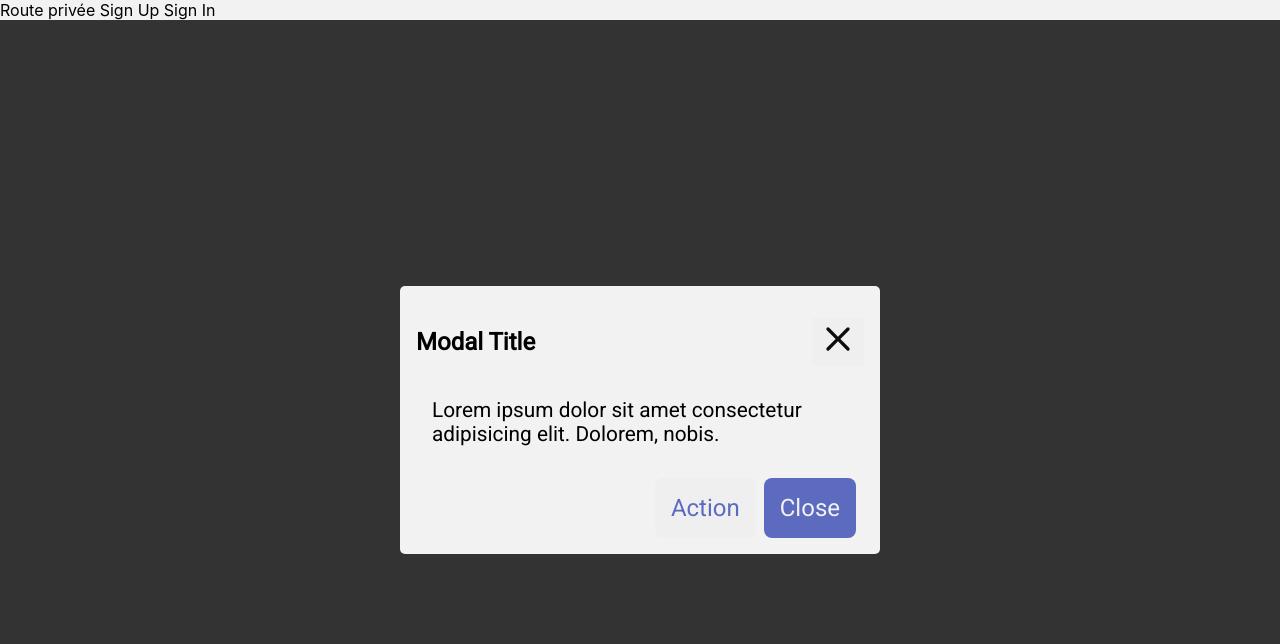
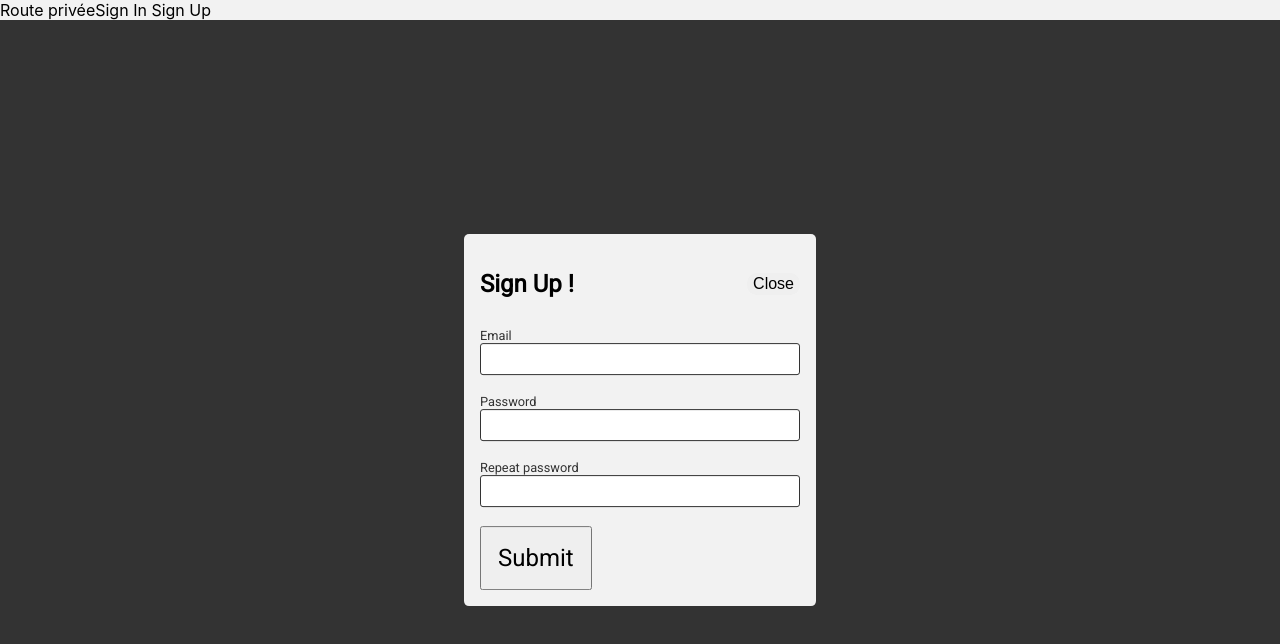
Before and after one commit to Pizatol/Modal-Auth-Component, a Next.js app: page / in a window 1280 px wide. Both pictures are taken after a click on the button "Toggle". Shown: the top 644 px of the page. Built offline with nearby package versions, Linux system fonts and the light colour scheme.

Commit message:
changement modale signUp

```diff
--- /dev/null
+++ b/components/SignUpModal.js
@@ -0,0 +1,51 @@
+import React from "react";
+import css from "../styles/SignUpModal.module.scss";
+
+import { ModalContext } from "../context/Context";
+import { useContext } from "react";
+
+export default function SignUpModal() {
+    const [toggleModal, setToggleModal] = useContext(ModalContext);
+
+    const toggleFunc = () => {
+        setToggleModal(!toggleModal);
+    };
+
+    return (
+        <div className={css.globalContainer}>
+            <div className={css.overlay} onClick={toggleFunc}></div>
+            <div className={css.cardContainer}>
+                <div className={css.upCard}>
+                    <h1>Sign Up !</h1>
+						  <button onClick={toggleFunc} className={css.btnClose}>
+                        Close
+                    </button>
+
+                </div>
+                <div className={css.modCard}>
+                    <form>
+                        <div className={css.formItem}>
+                            <label htmlFor="email">Email</label>
+                            <input type="email" id="email" required />
+                        </div>
+                        <div className={css.formItem}>
+                            <label htmlFor="pwd">Password</label>
+                            <input type="password" id="pwd" required />
+                        </div>
+                        <div className={css.formItem}>
+                            <label htmlFor="pwd">Repeat password</label>
+                            <input type="password" id="pwd" required />
+                        </div>
+								<button className={css.btnSubmit}>Submit</button>
+                    </form>
+                </div>
+                <div className={css.downCard}>
+
+
+
+
+                </div>
+            </div>
+        </div>
+    );
+}
--- a/pages/index.js
+++ b/pages/index.js
@@ -7,6 +7,7 @@ import { useContext } from "react";
 import Link from "next/link";
 
 import Modal from "../components/Modal";
+import SignUpModal from "../components/SignUpModal";
 
 
 
@@ -32,19 +33,21 @@ export default function Home() {
         <a>Route privée</a>
     </Link>
 
-    <Link href="/sign/signUp">
-      <a> Sign Up </a>
-    </Link>
     <Link href="/sign/signIn">
       <a>Sign In</a>
     </Link>
 
+    <Link href="/sign/signUp">
+      <a> Sign Up </a>
+    </Link>
 
         <button className={css.button} onClick={() => toggleFunc()}>
           Toggle
         </button>
 
-        {toggleModal ? <Modal /> : ""}
+
+
+        {toggleModal ? <SignUpModal/> : ""}
       </section>
     </div>
   );
--- a/styles/SignUp.module.css
+++ b/styles/SignUp.module.css
@@ -24,4 +24,4 @@
   margin: 10px;
   text-align: center;
 }
-/*# sourceMappingURL=SignUp.module.css.map */
+/*# sourceMappingURL=signUp.module.css.map */
--- /dev/null
+++ b/styles/SignUpModal.module.css
@@ -0,0 +1,114 @@
+.globalContainer {
+  position: relative;
+  width: 100vw;
+  height: 100vh;
+  z-index: 2;
+}
+
+.overlay {
+  width: 100%;
+  height: 100%;
+  background-color: #333;
+}
+
+.cardContainer {
+  position: absolute;
+  top: 50%;
+  left: 50%;
+  -webkit-transform: translate(-50%, -50%);
+          transform: translate(-50%, -50%);
+  width: auto;
+  height: auto;
+  background-color: #F2F2F2;
+  border-radius: 5px;
+  padding: 1rem;
+  -webkit-animation-name: appear;
+          animation-name: appear;
+  -webkit-animation-duration: 1s;
+          animation-duration: 1s;
+}
+
+@-webkit-keyframes appear {
+  0% {
+    opacity: 0;
+    -webkit-transform: translate(-50%, -70%);
+            transform: translate(-50%, -70%);
+  }
+  100% {
+    opacity: 1;
+    -webkit-transform: translate(-50%, -50%);
+            transform: translate(-50%, -50%);
+  }
+}
+
+@keyframes appear {
+  0% {
+    opacity: 0;
+    -webkit-transform: translate(-50%, -70%);
+            transform: translate(-50%, -70%);
+  }
+  100% {
+    opacity: 1;
+    -webkit-transform: translate(-50%, -50%);
+            transform: translate(-50%, -50%);
+  }
+}
+
+.upCard {
+  display: -webkit-box;
+  display: -ms-flexbox;
+  display: flex;
+  -webkit-box-pack: justify;
+      -ms-flex-pack: justify;
+          justify-content: space-between;
+  -webkit-box-align: center;
+      -ms-flex-align: center;
+          align-items: center;
+  font-family: var(--font);
+}
+
+.upCard button {
+  border: none;
+  border-radius: 10px;
+  font-size: 1rem;
+  -webkit-transition: all .5s ease;
+  transition: all .5s ease;
+  height: 1.4rem;
+}
+
+.upCard button:hover {
+  background-color: crimson;
+}
+
+.formItem {
+  display: -webkit-box;
+  display: -ms-flexbox;
+  display: flex;
+  -webkit-box-orient: vertical;
+  -webkit-box-direction: normal;
+      -ms-flex-direction: column;
+          flex-direction: column;
+  margin: 10px 0;
+  width: 20rem;
+  height: 3.5rem;
+}
+
+.formItem label {
+  font-size: .8rem;
+  font-family: var(--font);
+  color: #333;
+}
+
+.formItem input {
+  height: 2rem;
+  border-radius: 3px;
+  border: 1px solid #333;
+  outline: none;
+}
+
+.btnSubmit {
+  font-family: var(--font);
+  font-size: 1.5rem;
+  padding: 1rem;
+}
+/*# sourceMappingURL=SignUpModal.module.css.map */
--- /dev/null
+++ b/styles/SignUpModal.module.scss
@@ -0,0 +1,82 @@
+
+.globalContainer {
+	position: relative;
+	width: 100vw;
+	height: 100vh;
+	z-index: 2;
+}
+
+.overlay{
+	width: 100%;
+	height: 100%;
+	background-color: #333;
+}
+
+.cardContainer {
+	position: absolute;
+	top: 50%;
+	left: 50%;
+	transform: translate(-50%, -50%);
+	width: auto;
+	height: auto;
+	background-color: #F2F2F2;
+	border-radius: 5px;
+	padding: 1rem;
+	animation-name: appear;
+	animation-duration: 1s;
+
+}
+@keyframes appear {
+	0% {
+		opacity: 0;
+		transform: translate(-50%, -70%);
+	}
+	100% {
+		opacity: 1;
+		transform: translate(-50%, -50%);
+	}
+}
+.upCard {
+	display: flex;
+	justify-content: space-between;
+	align-items: center;
+	font-family: var(--font);
+	 button {
+		 border: none;
+		 border-radius: 10px;
+		 font-size: 1rem;
+		 transition: all .5s ease;
+		 height: 1.4rem;
+
+	 }
+	 button:hover {
+		 background-color: crimson;
+	 }
+
+
+}
+.formItem {
+	display: flex;
+	flex-direction: column;
+	margin: 10px 0;
+	width: 20rem;
+	height: 3.5rem;
+
+	label {
+		font-size: .8rem;
+		font-family: var(--font);
+		color: #333;
+	}
+	input {
+		height: 2rem;
+		border-radius: 3px;
+		border: 1px solid #333;
+		outline: none;
+
+	}
+}
+.btnSubmit {
+	font-family: var(--font);
+	font-size: 1.5rem;
+	padding: 1rem;
+}
```
Also changed, not shown: lib/auth.js (added, +9 -0 lines), lib/db.js (added, +7 -0 lines), pages/api/auth/signup.js (+32 -0 lines), pages/sign/signUp.js (+63 -7 lines), .eslintrc.json, 2 other files (tests, documents, lock files or other folders).
